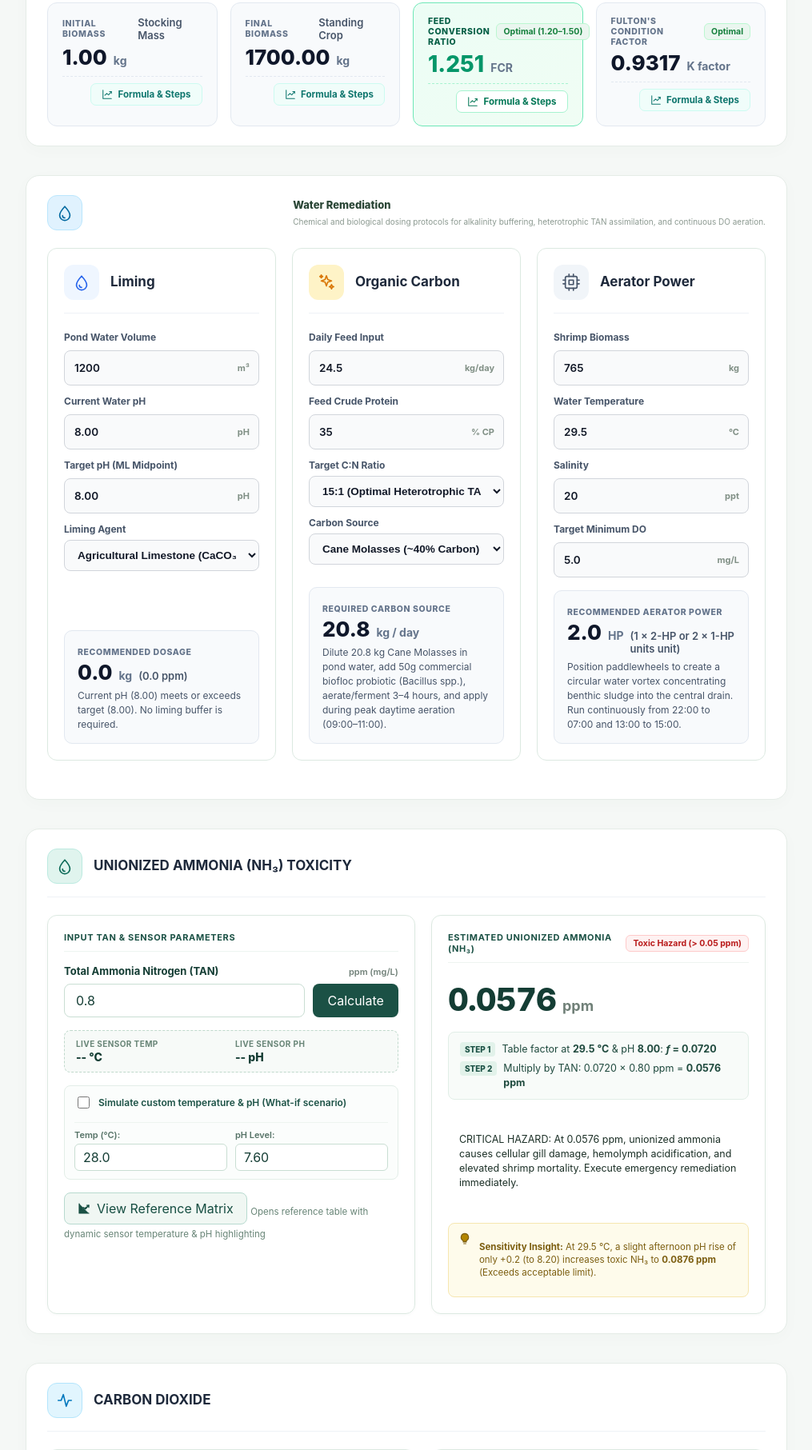
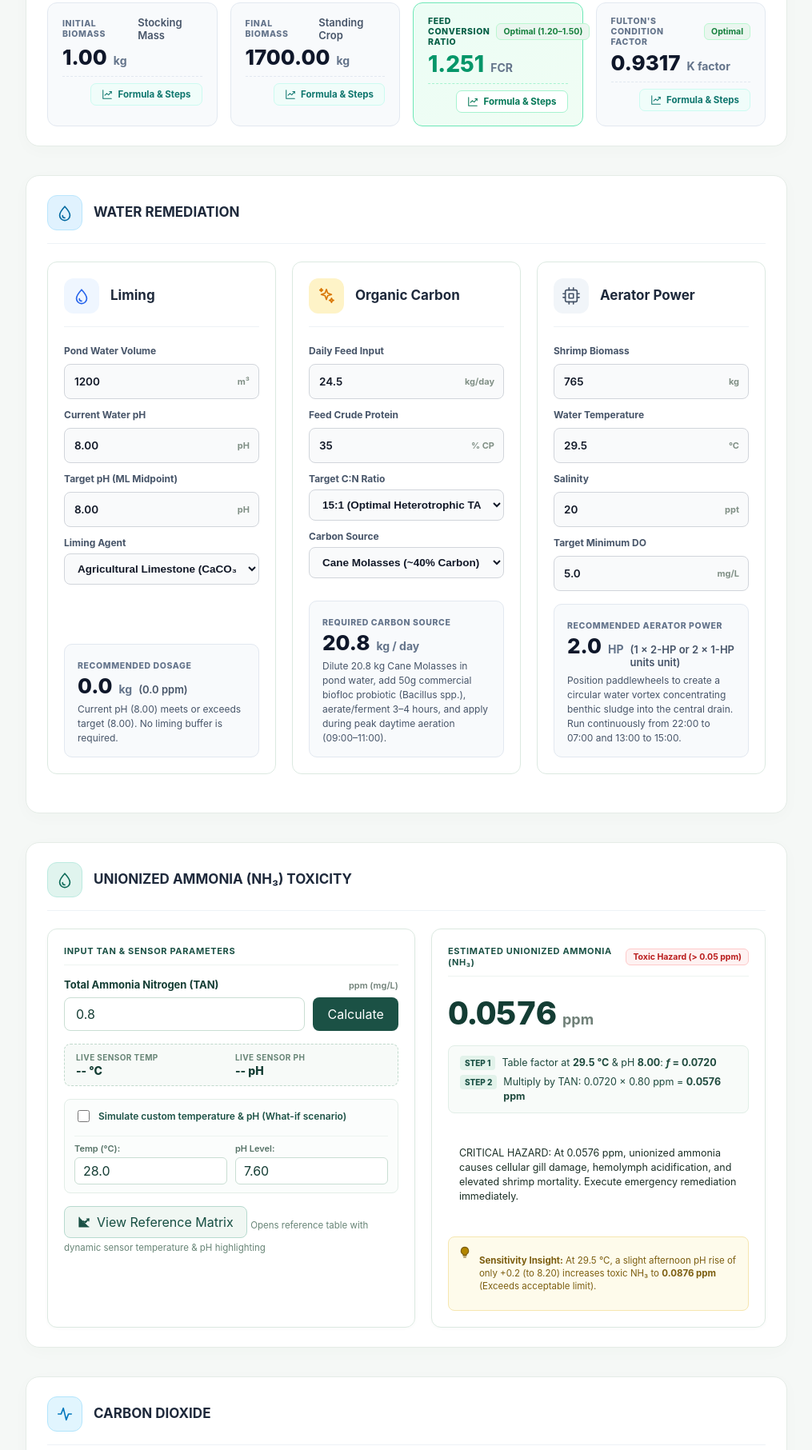
Before and after one commit to gmrdavid/shrimpGuard, a Flask app: template templates/calculators.html in a window 1280 px wide. Shown: the part 1707-3520 px from the top of the page at 80% size, without its empty margins (258-1273 px from the left). Run offline with Flask 3, Linux system fonts and the light colour scheme; the template is opened without the code that fills it, so the values that code supplies are empty.

Commit message:
auto-commit

```diff
--- a/templates/calculators.html
+++ b/templates/calculators.html
@@ -677,15 +677,15 @@
 
             <article class="panel dashboard-panel tools-calc-panel remediation-main-panel">
 
-                <div class="panel-heading">
+
+                <div class="tools-panel-header">
                         <div class="panel-heading-icon tools-icon-remediation">
                             <svg class="ui-icon" aria-hidden="true">
                                 <use href="#icon-droplet"></use>
                             </svg>
                         </div>
                         <div>
-                        <h2 id="treatment-calculators-title">Water Remediation</h2>
-                        <p>Chemical and biological dosing protocols for alkalinity buffering, heterotrophic TAN assimilation, and continuous DO aeration.</p>
+                            <h2><b>WATER REMEDIATION</b></h2>
                         </div>
                     </div>
 
```
Lines whose indentation alone changed are shown as unchanged.
